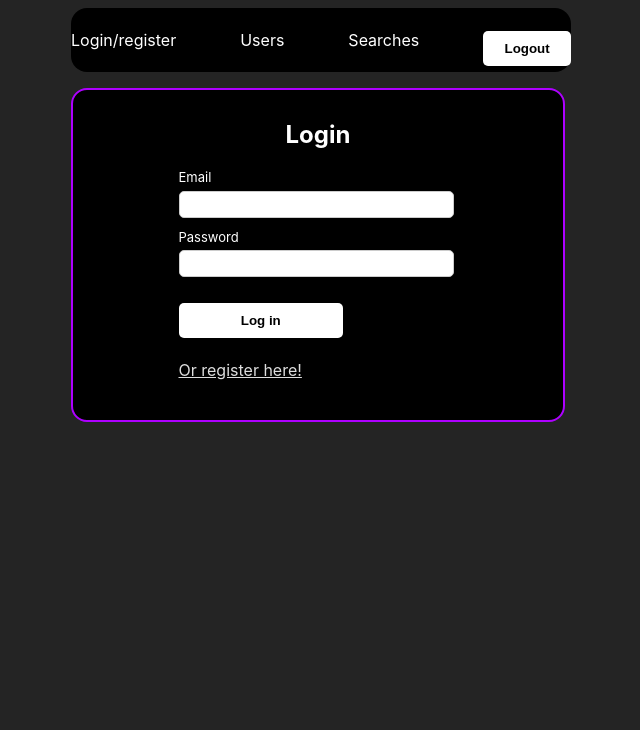
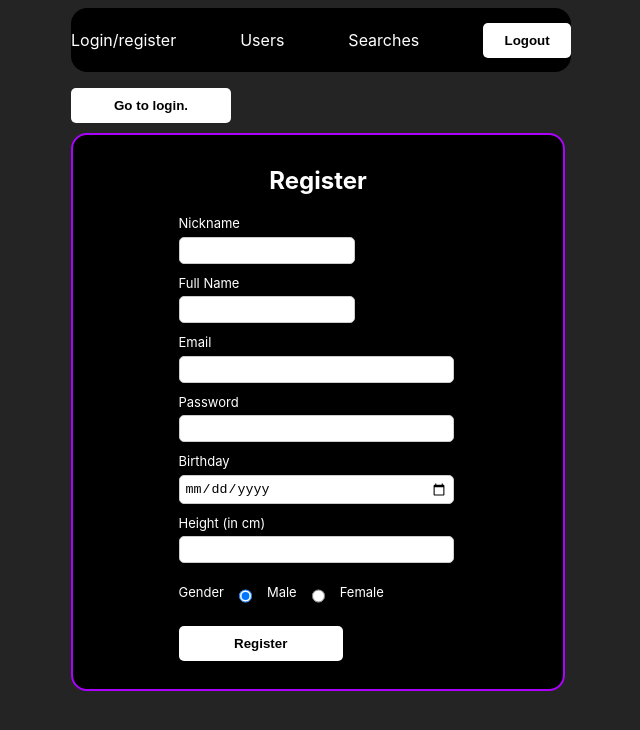
Before and after one commit to botosdora/FICTTest, a React (Vite) app in the folder FICTTest/: page /login in a window 1280 px wide. Shown: the top 730 px of the page, without its empty margins (319-959 px from the left). Built offline with nearby package versions, Linux system fonts and the light colour scheme.

Commit message:
created login session

```diff
--- a/FICTTest/src/routes/Login.jsx
+++ b/FICTTest/src/routes/Login.jsx
@@ -1,9 +1,17 @@
+import { useState } from "react";
 import LoginBox from "../components/LoginBox";
+import RegisterBox from "../components/RegisterBox"
 
 export default function Login() {
+  const [isRegistering, setIsRegistering] = useState(true)
+
   return (
     <>
-    <LoginBox />
+    <button onClick={() => setIsRegistering(!isRegistering)} style={{marginBottom: "10px", width: "10rem"}}>
+      {isRegistering ? "Go to login." : "Go to register."}
+    </button>
+
+    {isRegistering ? <RegisterBox /> : <LoginBox />}
     </>
   )
 }
```
